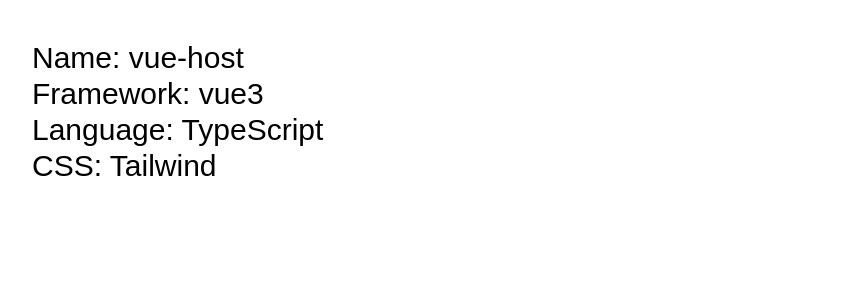
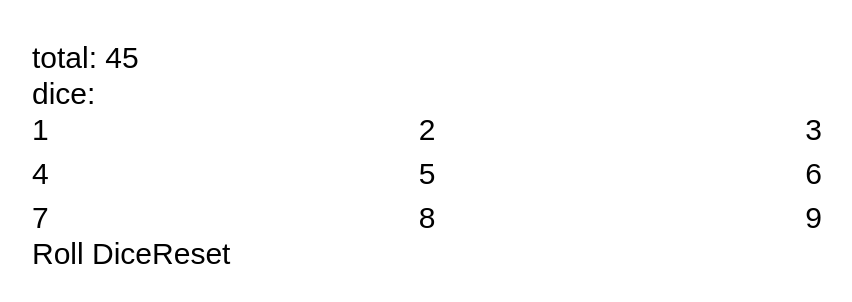
Before and after one commit to CalShoemaker/bit-pandora, a Vue app in the folder packages/vue-host/: page / in a window 1280 px wide. Shown: the top 302 px of the page, without its empty margins (32-884 px from the left). Built offline with nearby package versions, Linux system fonts and the light colour scheme.

Commit message:
Simple store module with basic game behavior

```diff
--- a/packages/vue-host/src/App.vue
+++ b/packages/vue-host/src/App.vue
@@ -1,14 +1,48 @@
 <template>
   <div class="mt-10 text-3xl mx-auto max-w-6xl">
-    <div>Name: vue-host</div>
-    <div>Framework: vue3</div>
-    <div>Language: TypeScript</div>
-    <div>CSS: Tailwind</div>
+    <div>total: {{ total }}</div>
+    <div>dice: {{ lastInSeries }}</div>
+    <ul class="grid grid-cols-3 gap-2">
+      <li v-for="(number, index) in defaultRange" v-bind:key="index">
+        <button v-on:click="remove(number)" :disabled="!canRemove(number)">{{ number }}</button>
+      </li>
+    </ul>
+    <button v-on:click="rollDie(2)">Roll Dice</button>
+    <button v-on:click="reset()">Reset</button>
   </div>
 </template>
 
 <script lang="ts">
-  import { defineComponent } from 'vue'
-
-  export default defineComponent({});
+  import { mapGetters } from 'vuex';
+  export default {
+    data(){
+      return {
+        defaultRange: [1,2,3,4,5,6,7,8,9],
+        availableRange:[]
+      }
+    },
+    components: {},
+    computed: {
+      ...mapGetters([
+        'tiles',
+        'total',
+        'series',
+        'lastInSeries'
+      ])
+    },
+    methods: {
+      remove(n:number) {
+        this.$store.commit("remove", n);
+      },
+      canRemove(n:number) {
+        return this.tiles.indexOf(n) >= 0 ? true : false;
+      },
+      rollDie(n:number = 1) {
+          this.$store.commit("rollDie", n);
+      },
+      reset(){
+        this.$store.commit('reset');
+      }
+    }
+  }
 </script>
--- a/packages/vue-host/src/bootloader.ts
+++ b/packages/vue-host/src/bootloader.ts
@@ -1,7 +1,7 @@
 import { createApp } from "vue";
 
 import "./index.scss";
+import App from "./App.vue";
+import store from "./store";
 
-import App from "./App.vue";
-
-createApp(App).mount("#app");
+createApp(App).use(store).mount("#app");
--- a/packages/vue-host/src/index.scss
+++ b/packages/vue-host/src/index.scss
@@ -4,4 +4,7 @@
 
 body {
   font-family: Arial, Helvetica, sans-serif;
+  :disabled {
+    opacity: 0.5;
+  }
 }
--- /dev/null
+++ b/packages/vue-host/src/shims-vuex.d.ts
@@ -0,0 +1,7 @@
+import { Store } from 'vuex';
+
+declare module '@vue/runtime-core' {
+  interface ComponentCustomProperties {
+    $store: Store<any>;
+  }
+}
--- /dev/null
+++ b/packages/vue-host/src/store/index.ts
@@ -0,0 +1,10 @@
+import { createStore } from "vuex";
+import pandoraModule from "./pandora/index";
+
+const store = createStore({
+    modules: {
+        pandoraModule
+    }
+})
+
+export default store;
--- /dev/null
+++ b/packages/vue-host/src/store/pandora/getters.ts
@@ -0,0 +1,13 @@
+import { DefaultGameState } from ".";
+
+const pandoraGetters = {
+    total: (state:DefaultGameState) => state.tiles.reduce((sum:number, num:number) => sum + num, 0),
+    canWin: (state:DefaultGameState) => {
+
+    },
+    series: (state:DefaultGameState) => state.series,
+    lastInSeries: (state:DefaultGameState) => state.series[state.series.length - 1],
+    tiles: (state:DefaultGameState) => state.tiles
+}
+
+export default pandoraGetters;
--- /dev/null
+++ b/packages/vue-host/src/store/pandora/index.ts
@@ -0,0 +1,29 @@
+import pandoraMutations from './mutations';
+import pandoraGetters from './getters';
+
+export type DefaultGameState = {
+    series: Array<Array<number>>,
+    tiles: Array<number>
+}
+
+export const defaultGame = ()=> {
+    return {
+        series:[],
+        tiles: [1, 2, 3, 4, 5, 6, 7, 8, 9]
+    }
+}
+
+export const Die = (min:number, max:number) => min + Math.floor(Math.random() * (max - min + 1));
+
+const DefualtState:DefaultGameState = defaultGame();
+
+const pandoraModule = {
+    state() {
+        return DefualtState;
+    },
+    mutations: pandoraMutations,
+    getters: pandoraGetters
+
+}
+
+export default pandoraModule;
--- /dev/null
+++ b/packages/vue-host/src/store/pandora/mutations.ts
@@ -0,0 +1,15 @@
+import { DefaultGameState, Die, defaultGame } from ".";
+
+const pandoraMutations = {
+    remove: (state:DefaultGameState, n:number) => state.tiles.splice(state.tiles.indexOf(n), 1),
+    rollDie: (state:DefaultGameState, n=1) => {
+        let dice = [];
+        for(let i = 1; i <= n; i++) {
+            dice.push(Die(1,6))
+        }
+        state.series.push(dice);
+    },
+    reset: (state:DefaultGameState) => Object.assign(state, defaultGame())
+};
+
+export default pandoraMutations;
```
Also changed, not shown: packages/vue-host/package.json (+5 -4 lines), packages/vue-host/src/store/pandora/actions.ts (added), 1 other file (tests, documents, lock files or other folders).
